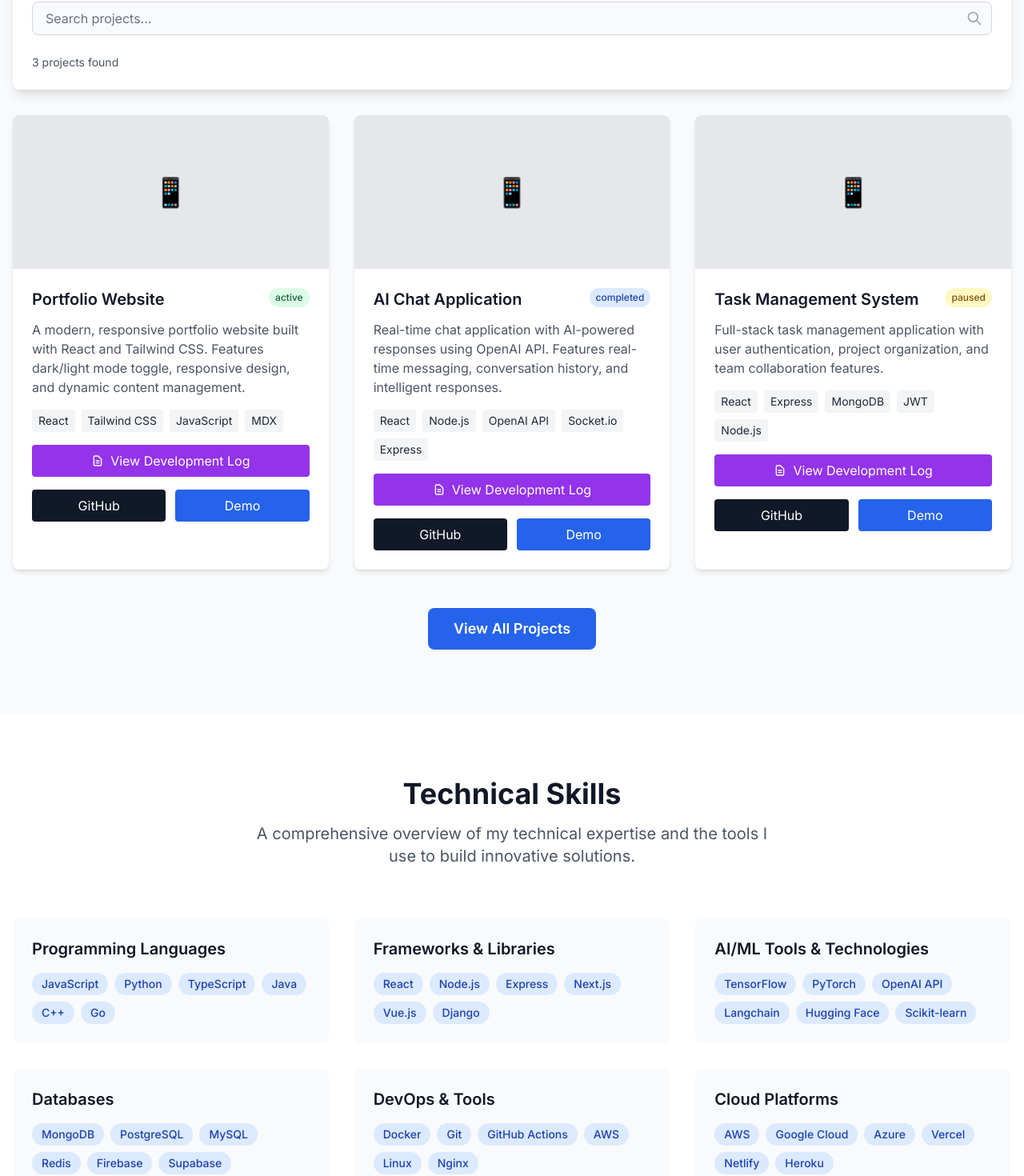
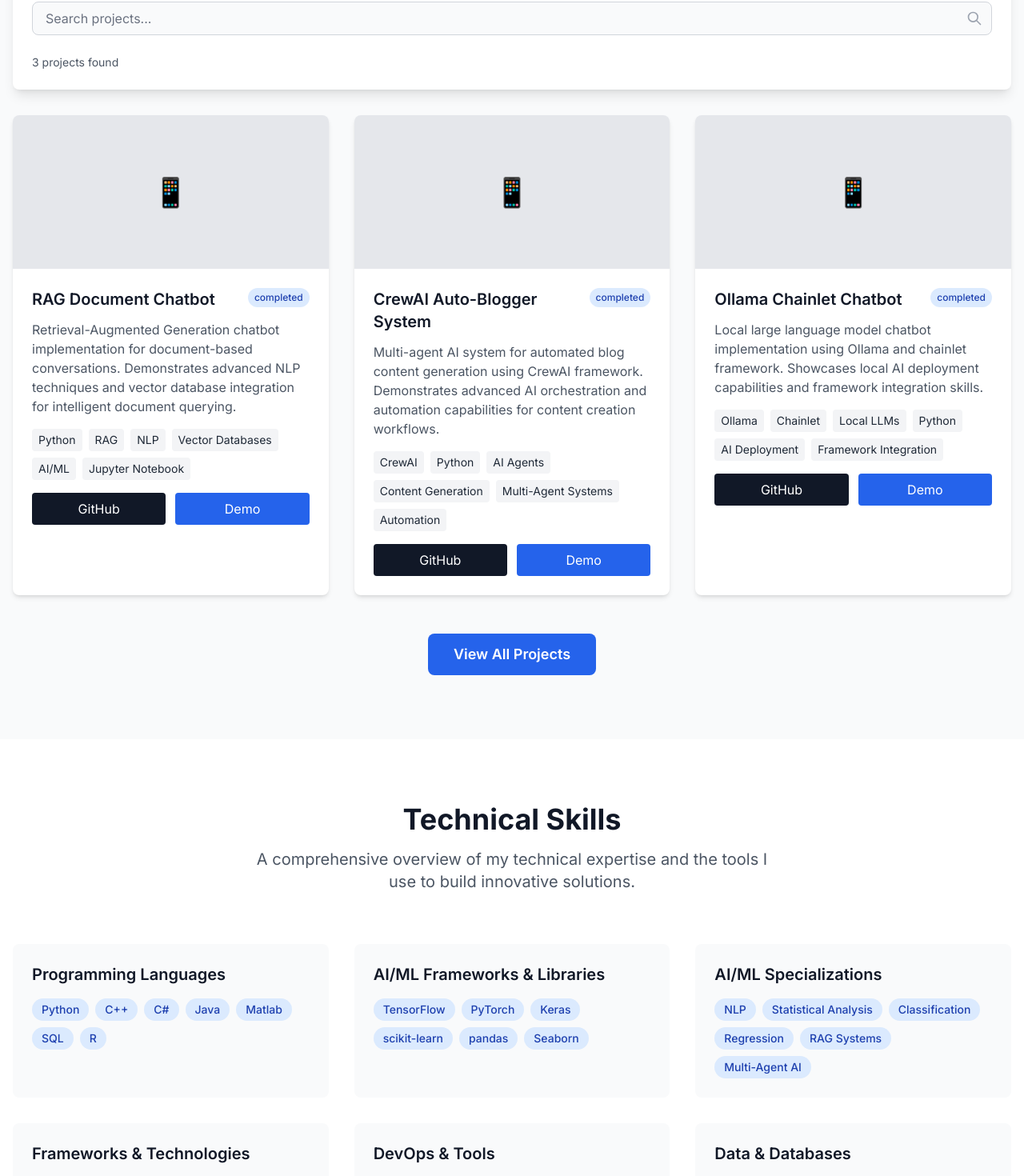
Before and after one commit to Codeblockz/My-Portfolio, a React (Create React App) app in the folder portfolio/: page / in a window 1280 px wide. Shown: the part 1318-2788 px from the top of the page at 80% size. Built offline with nearby package versions, Linux system fonts and the light colour scheme.

Commit message:
feat: Update active context and progress documentation for Phase 3 completion, enhance contact and skills sections, and refine project details

```diff
--- a/portfolio/src/components/Contact.jsx
+++ b/portfolio/src/components/Contact.jsx
@@ -19,7 +19,7 @@ const Contact = () => {
     e.preventDefault();
 
     try {
-      const response = await fetch('https://formspree.io/f/your-form-id', {
+      const response = await fetch('https://formspree.io/f/xgvegqad', {
         method: 'POST',
         headers: {
           'Content-Type': 'application/json',
@@ -68,7 +68,7 @@ const Contact = () => {
                     </div>
                     <div>
                       <p className="text-gray-900 dark:text-white font-medium">Email</p>
-                      <p className="text-gray-600 dark:text-gray-300">your.email@example.com</p>
+                      <p className="text-gray-600 dark:text-gray-300">ryan.a.ellis.1@gmail.com</p>
                     </div>
                   </div>
                   <div className="flex items-center">
@@ -79,7 +79,7 @@ const Contact = () => {
                     </div>
                     <div>
                       <p className="text-gray-900 dark:text-white font-medium">LinkedIn</p>
-                      <p className="text-gray-600 dark:text-gray-300">linkedin.com/in/yourprofile</p>
+                      <p className="text-gray-600 dark:text-gray-300">linkedin.com/in/ryan-a-ellis</p>
                     </div>
                   </div>
                   <div className="flex items-center">
@@ -90,7 +90,7 @@ const Contact = () => {
                     </div>
                     <div>
                       <p className="text-gray-900 dark:text-white font-medium">GitHub</p>
-                      <p className="text-gray-600 dark:text-gray-300">github.com/yourusername</p>
+                      <p className="text-gray-600 dark:text-gray-300">github.com/Codeblockz</p>
                     </div>
                   </div>
                 </div>
--- a/portfolio/src/components/Hero.jsx
+++ b/portfolio/src/components/Hero.jsx
@@ -19,11 +19,10 @@ const Hero = () => {
             </span>
           </h1>
           <p className="text-xl md:text-2xl text-gray-600 dark:text-gray-300 mb-8">
-            Software Developer & AI Engineer
+            Data Analyst & AI Engineer
           </p>
           <p className="text-lg text-gray-700 dark:text-gray-400 mb-12 max-w-2xl mx-auto">
-            Passionate about creating innovative solutions that bridge technology and human needs.
-            Specializing in full-stack development and artificial intelligence applications.
+            Experienced Data Analyst with 3+ years of AI/ML expertise, delivering measurable business impact through innovative solutions. Currently pursuing MS in Artificial Intelligence at Johns Hopkins University.
           </p>
           <div className="flex flex-col sm:flex-row gap-4 justify-center">
             <a
--- a/portfolio/src/components/Skills.jsx
+++ b/portfolio/src/components/Skills.jsx
@@ -4,27 +4,27 @@ const Skills = () => {
   const skillCategories = [
     {
       title: "Programming Languages",
-      skills: ["JavaScript", "Python", "TypeScript", "Java", "C++", "Go"]
+      skills: ["Python", "C++", "C#", "Java", "Matlab", "SQL", "R"]
     },
     {
-      title: "Frameworks & Libraries",
-      skills: ["React", "Node.js", "Express", "Next.js", "Vue.js", "Django"]
+      title: "AI/ML Frameworks & Libraries",
+      skills: ["TensorFlow", "PyTorch", "Keras", "scikit-learn", "pandas", "Seaborn"]
     },
     {
-      title: "AI/ML Tools & Technologies",
-      skills: ["TensorFlow", "PyTorch", "OpenAI API", "Langchain", "Hugging Face", "Scikit-learn"]
+      title: "AI/ML Specializations",
+      skills: ["NLP", "Statistical Analysis", "Classification", "Regression", "RAG Systems", "Multi-Agent AI"]
     },
     {
-      title: "Databases",
-      skills: ["MongoDB", "PostgreSQL", "MySQL", "Redis", "Firebase", "Supabase"]
+      title: "Frameworks & Technologies",
+      skills: ["Django", ".NET", "OpenAI API", "Langchain", "Hugging Face", "CrewAI"]
     },
     {
       title: "DevOps & Tools",
-      skills: ["Docker", "Git", "GitHub Actions", "AWS", "Linux", "Nginx"]
+      skills: ["GitHub", "CI/CD", "Azure", "Jupyter Notebook", "Excel VBA", "Object-Oriented Programming"]
     },
     {
-      title: "Cloud Platforms",
-      skills: ["AWS", "Google Cloud", "Azure", "Vercel", "Netlify", "Heroku"]
+      title: "Data & Databases",
+      skills: ["SQL Server", "Vector Databases", "Chroma DB", "Data Transformation", "Statistical Analysis", "EDA"]
     }
   ];
 
--- a/portfolio/src/content/projects/projects.json
+++ b/portfolio/src/content/projects/projects.json
@@ -2,101 +2,103 @@
   "projects": [
     {
       "id": 1,
-      "title": "Portfolio Website",
-      "description": "A modern, responsive portfolio website built with React and Tailwind CSS. Features dark/light mode toggle, responsive design, and dynamic content management.",
-      "status": "active",
-      "technologies": ["React", "Tailwind CSS", "JavaScript", "MDX"],
-      "githubUrl": "https://github.com/username/portfolio",
-      "demoUrl": "https://portfolio.example.com",
-      "category": "Web Development",
+      "title": "RAG Document Chatbot",
+      "description": "Retrieval-Augmented Generation chatbot implementation for document-based conversations. Demonstrates advanced NLP techniques and vector database integration for intelligent document querying.",
+      "status": "completed",
+      "technologies": ["Python", "RAG", "NLP", "Vector Databases", "AI/ML", "Jupyter Notebook"],
+      "githubUrl": "https://github.com/Codeblockz/Data-Science-Self-Projects/tree/main/Chat%20bots",
+      "demoUrl": null,
+      "category": "AI/ML",
       "featured": true,
       "startDate": "2024-01-01",
-      "endDate": null,
+      "endDate": "2024-02-15",
       "highlights": [
-        "Responsive design with mobile-first approach",
-        "Dark/light theme toggle with localStorage persistence",
-        "Dynamic content management with MDX support",
-        "Professional UI/UX design"
+        "Implementation of Retrieval-Augmented Generation (RAG) architecture",
+        "Vector database integration for document similarity search",
+        "Advanced NLP techniques for context-aware responses",
+        "Builds on professional RAG chatbot experience from DCI Consulting"
       ],
-      "projectLog": "portfolio-website-log.md"
+      "projectLog": null
     },
     {
       "id": 2,
-      "title": "AI Chat Application",
-      "description": "Real-time chat application with AI-powered responses using OpenAI API. Features real-time messaging, conversation history, and intelligent responses.",
+      "title": "CrewAI Auto-Blogger System",
+      "description": "Multi-agent AI system for automated blog content generation using CrewAI framework. Demonstrates advanced AI orchestration and automation capabilities for content creation workflows.",
       "status": "completed",
-      "technologies": ["React", "Node.js", "OpenAI API", "Socket.io", "Express"],
-      "githubUrl": "https://github.com/username/ai-chat",
-      "demoUrl": "https://ai-chat.example.com",
+      "technologies": ["CrewAI", "Python", "AI Agents", "Content Generation", "Multi-Agent Systems", "Automation"],
+      "githubUrl": "https://github.com/Codeblockz/CrewAI_Bloger_Demo",
+      "demoUrl": null,
       "category": "AI/ML",
       "featured": true,
-      "startDate": "2023-11-15",
-      "endDate": "2024-01-10",
+      "startDate": "2024-03-01",
+      "endDate": "2024-04-15",
       "highlights": [
-        "Real-time bidirectional communication",
-        "AI-powered conversation responses",
-        "Conversation history and context management",
-        "Responsive chat interface"
+        "Multi-agent AI system architecture using CrewAI framework",
+        "Automated content generation and workflow orchestration",
+        "Advanced AI agent coordination and task distribution",
+        "Demonstrates enterprise-level automation expertise"
       ],
-      "projectLog": "ai-chat-application-log.md"
+      "projectLog": null
     },
     {
       "id": 3,
-      "title": "Task Management System",
-      "description": "Full-stack task management application with user authentication, project organization, and team collaboration features.",
-      "status": "paused",
-      "technologies": ["React", "Express", "MongoDB", "JWT", "Node.js"],
-      "githubUrl": "https://github.com/username/task-manager",
+      "title": "Ollama Chainlet Chatbot",
+      "description": "Local large language model chatbot implementation using Ollama and chainlet framework. Showcases local AI deployment capabilities and framework integration skills.",
+      "status": "completed",
+      "technologies": ["Ollama", "Chainlet", "Local LLMs", "Python", "AI Deployment", "Framework Integration"],
+      "githubUrl": "https://github.com/Codeblockz/ollama-chainlet",
       "demoUrl": null,
-      "category": "Full-Stack",
+      "category": "AI/ML",
       "featured": true,
-      "startDate": "2023-09-01",
-      "endDate": null,
+      "startDate": "2024-05-01",
+      "endDate": "2024-06-15",
       "highlights": [
-        "User authentication and authorization",
-        "Project and task organization",
-        "Team collaboration features",
-        "RESTful API design"
+        "Local LLM deployment using Ollama framework",
+        "Chainlet integration for enhanced AI capabilities",
+        "Privacy-focused local AI implementation",
+        "Framework integration and deployment optimization"
       ],
-      "projectLog": "task-management-system-log.md"
+      "projectLog": null
     },
     {
       "id": 4,
-      "title": "E-commerce Platform",
-      "description": "Modern e-commerce platform with product catalog, shopping cart, payment integration, and admin dashboard.",
+      "title": "Census Code Classification System",
+      "description": "NLP-based classification system for 2018 Census Occupation codes at DCI Consulting. Achieved 60% reduction in classification time through automated solution.",
       "status": "completed",
-      "technologies": ["React", "Node.js", "PostgreSQL", "Stripe", "Docker"],
-      "githubUrl": "https://github.com/username/ecommerce",
-      "demoUrl": "https://ecommerce.example.com",
-      "category": "Full-Stack",
+      "technologies": ["Python", "TensorFlow", "NLP", "GloVe", "OpenAI API", "Random Forest", "Azure", "CI/CD"],
+      "githubUrl": null,
+      "demoUrl": null,
+      "category": "AI/ML",
       "featured": false,
-      "startDate": "2023-06-01",
-      "endDate": "2023-08-30",
+      "startDate": "2023-12-01",
+      "endDate": "2024-03-31",
       "highlights": [
-        "Secure payment processing with Stripe",
-        "Admin dashboard with analytics",
-        "Product catalog with search and filtering",
-        "Responsive shopping cart experience"
-      ]
+        "60% reduction in classification time for analyst team",
+        "Evaluated multiple ML approaches: GloVe embeddings, OpenAI API, Random Forest",
+        "Enterprise deployment with Azure and CI/CD integration",
+        "Cost-benefit analysis and business impact assessment"
+      ],
+      "projectLog": null
     },
     {
       "id": 5,
-      "title": "Weather Analytics Dashboard",
-      "description": "Data visualization dashboard for weather patterns and climate analysis using historical weather data.",
+      "title": "Excel Data Cleaning Ribbon",
+      "description": "Custom Excel ribbon automation tool for data cleaning and validation processes. Achieved 30% processing time reduction with company-wide adoption at DCI Consulting.",
       "status": "completed",
-      "technologies": ["Python", "Flask", "D3.js", "PostgreSQL", "Chart.js"],
-      "githubUrl": "https://github.com/username/weather-dashboard",
-      "demoUrl": "https://weather-dashboard.example.com",
-      "category": "Data Science",
+      "technologies": ["VBA", "XML", "Excel", "Object-Oriented Programming", "GitHub", "Enterprise Automation"],
+      "githubUrl": null,
+      "demoUrl": null,
+      "category": "Automation",
       "featured": false,
-      "startDate": "2023-04-01",
-      "endDate": "2023-05-30",
+      "startDate": "2021-10-01",
+      "endDate": "2025-02-28",
       "highlights": [
-        "Interactive data visualizations",
-        "Historical weather data analysis",
-        "RESTful API for weather data",
-        "Responsive dashboard design"
-      ]
+        "30% reduction in data processing time with company-wide adoption",
+        "Transitioned from personal tool to enterprise solution",
+        "Object-oriented programming for enhanced modularity",
+        "Comprehensive documentation and version control practices"
+      ],
+      "projectLog": null
     }
   ]
 }
```
Also changed, not shown: 2 other files (tests, documents, lock files or other folders).
